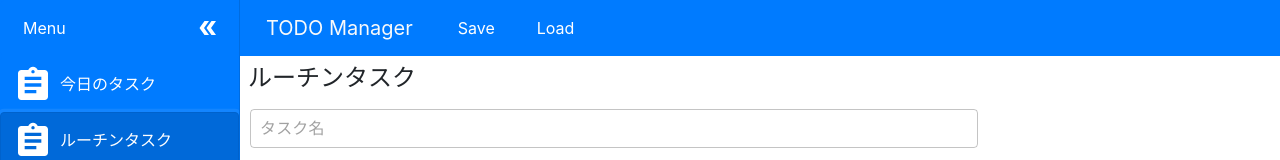
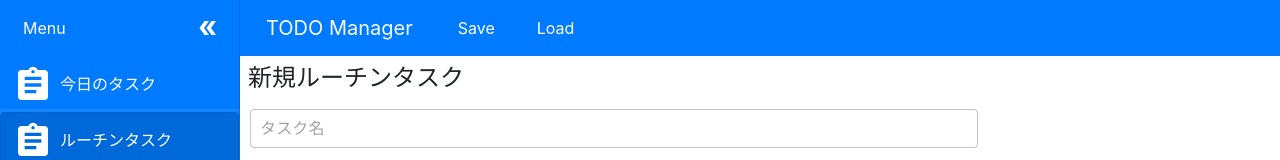
Before and after one commit to ritafuni/todo-manager, a React (Create React App) app: page / in a window 1280 px wide. Both pictures are taken after a click on the button "ルーチンタスク". Shown: the top 160 px of the page. Built offline with nearby package versions, Linux system fonts and the light colour scheme.

Commit message:
modified a little

```diff
--- a/src/Components/Routines.jsx
+++ b/src/Components/Routines.jsx
@@ -176,7 +176,7 @@ function Routines(props){
       className={props.drawerOpen ? 'drawer-open' : 'drawer-close'}
     >
       <Title>
-        ルーチンタスク
+        新規ルーチンタスク
       </Title>
       <RoutineNameField placeholder="タスク名" variant="outlined" value={routine.name}
         onChange={(event) => ChangeRoutine({
@@ -217,13 +217,13 @@ function Routines(props){
                     weekDOW: event.target.value
                   })}
                 >
+                  <MenuItem value={1}>日曜日</MenuItem>
                   <MenuItem value={2}>月曜日</MenuItem>
                   <MenuItem value={3}>火曜日</MenuItem>
                   <MenuItem value={4}>水曜日</MenuItem>
                   <MenuItem value={5}>木曜日</MenuItem>
                   <MenuItem value={6}>金曜日</MenuItem>
                   <MenuItem value={0}>土曜日</MenuItem>
-                  <MenuItem value={1}>日曜日</MenuItem>
                 </Select>
               </ControlLabelDiv>
             } />
@@ -277,13 +277,13 @@ function Routines(props){
                       monthDOW: event.target.value
                     })}
                   >
+                    <MenuItem value={1}>日曜日</MenuItem>
                     <MenuItem value={2}>月曜日</MenuItem>
                     <MenuItem value={3}>火曜日</MenuItem>
                     <MenuItem value={4}>水曜日</MenuItem>
                     <MenuItem value={5}>木曜日</MenuItem>
                     <MenuItem value={6}>金曜日</MenuItem>
                     <MenuItem value={0}>土曜日</MenuItem>
-                    <MenuItem value={1}>日曜日</MenuItem>
                   </Select>
                 </ControlLabelDiv>
               } />
```
